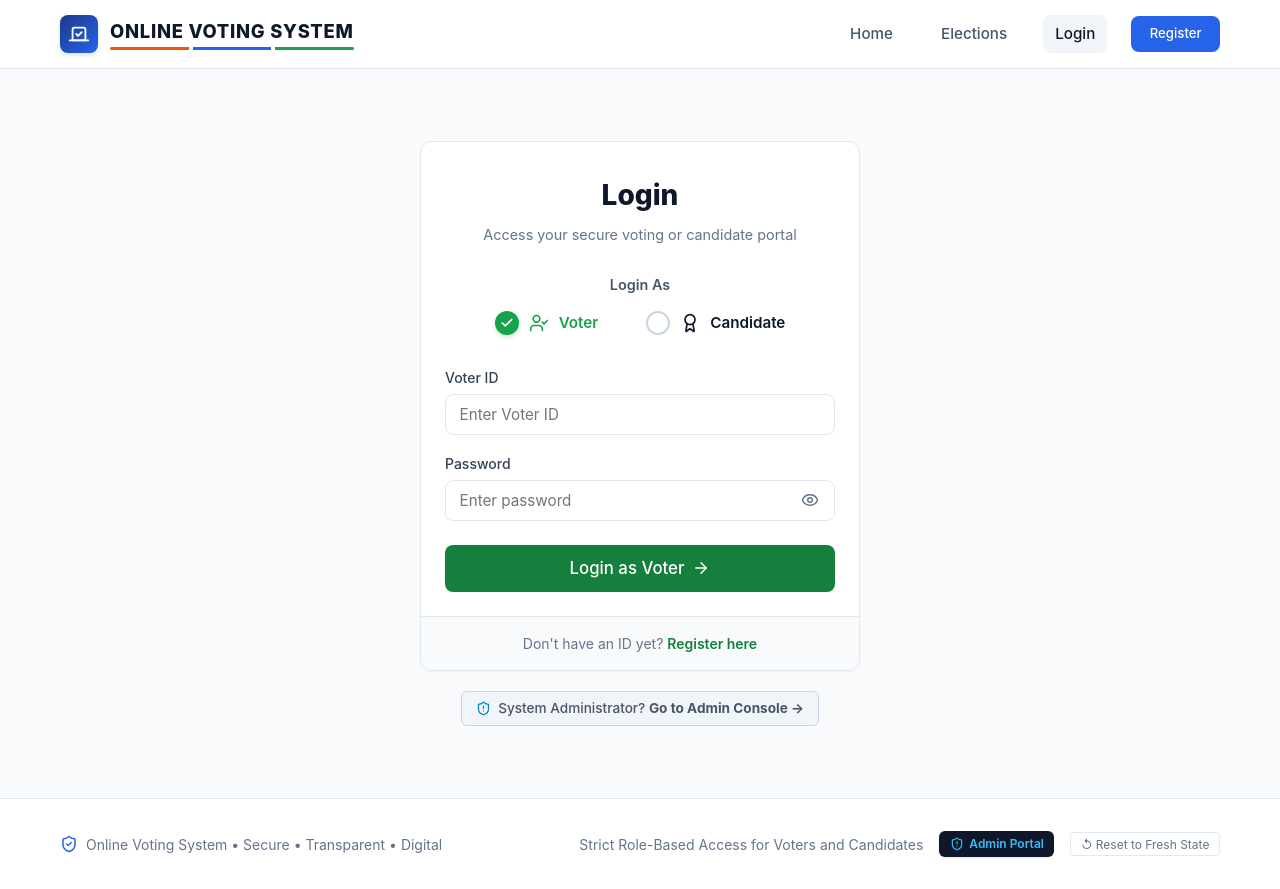
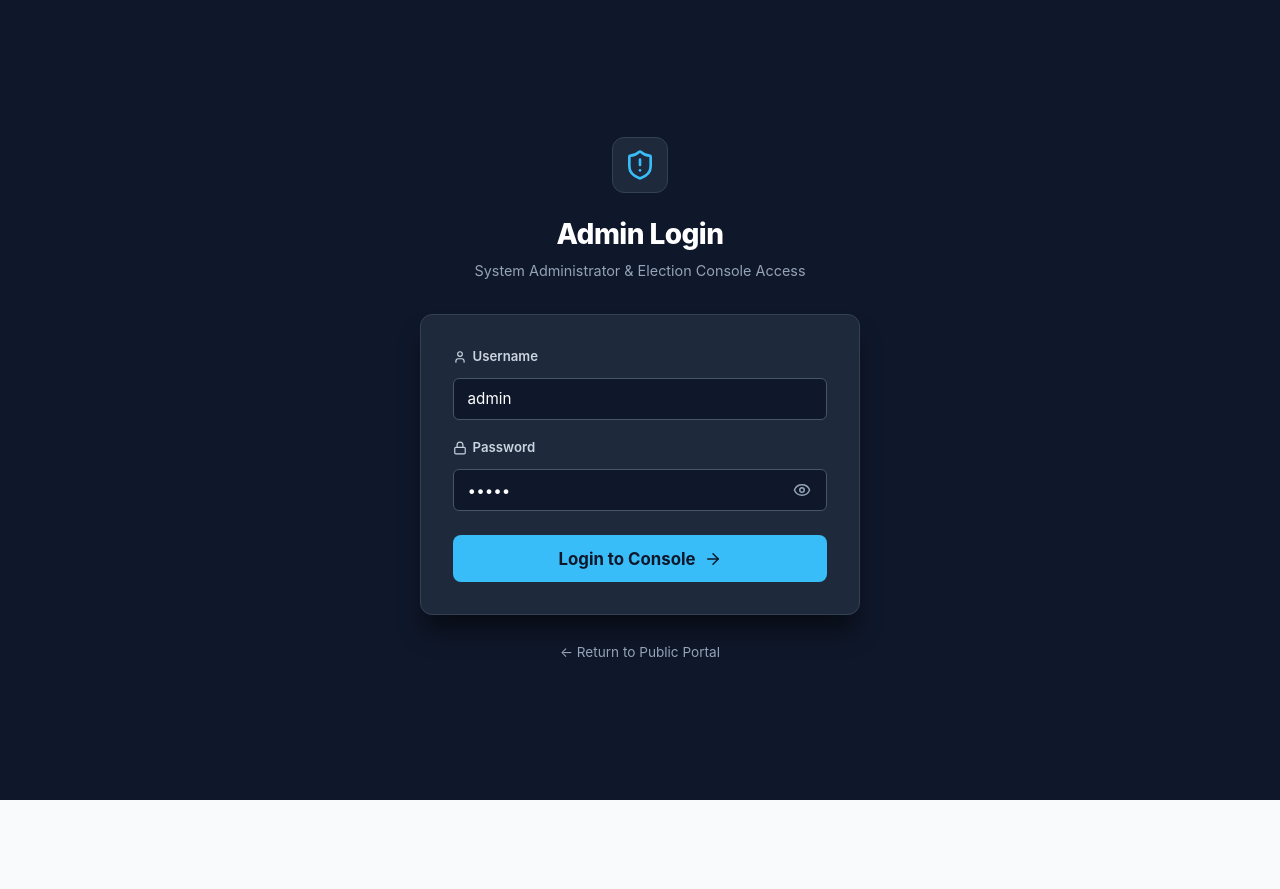
Before and after one commit to chintadavasudharini/OnlineVotingSystem, a React (Vite) app in the folder frontend/: page /admin in a window 1280 px wide. Before the commit this address led to /login. After the commit the page ends 800 px from the top, so only its background shows below. Built offline with nearby package versions, Linux system fonts and the light colour scheme; no server answers; sample sign-in values are in the browser's storage.

Commit message:
refactor(routes): dedicate /admin solely for admin login and remove others

```diff
--- a/frontend/src/App.tsx
+++ b/frontend/src/App.tsx
@@ -83,25 +83,26 @@ export const App: React.FC = () => {
           <Route path="results" element={<CandidateResults />} />
         </Route>
 
-        {/* Admin Public Route (Standalone Login) */}
-        <Route path="/admin-login" element={<AdminLogin />} />
+        {/* Admin Routes */}
+        <Route path="/admin">
+          {/* Admin Login at /admin */}
+          <Route index element={<AdminLogin />} />
 
-        {/* Admin Protected Routes */}
+          {/* Admin Protected Console */}
           <Route
-          path="/admin"
             element={
               <ProtectedRoute allowedRole="ADMIN">
                 <AdminLayout />
               </ProtectedRoute>
             }
           >
-          <Route index element={<Navigate to="/admin/dashboard" replace />} />
             <Route path="dashboard" element={<AdminDashboard />} />
             <Route path="voters" element={<ViewVoters />} />
             <Route path="candidates" element={<ViewCandidates />} />
             <Route path="elections" element={<AdminElections />} />
             <Route path="audit-logs" element={<AdminAuditLogs />} />
             <Route path="results" element={<AdminResults />} />
+          </Route>
         </Route>
 
         {/* Fallback */}
--- a/frontend/src/components/layouts/AdminLayout.tsx
+++ b/frontend/src/components/layouts/AdminLayout.tsx
@@ -21,7 +21,7 @@ export const AdminLayout: React.FC = () => {
 
   const handleLogout = () => {
     logout();
-    navigate('/admin-login');
+    navigate('/admin');
   };
 
   return (
--- a/frontend/src/components/layouts/PublicLayout.tsx
+++ b/frontend/src/components/layouts/PublicLayout.tsx
@@ -137,7 +137,7 @@ export const PublicLayout: React.FC = () => {
           <div style={{ display: 'flex', alignItems: 'center', gap: '1rem', flexWrap: 'wrap' }}>
             <span>Strict Role-Based Access for Voters and Candidates</span>
             <Link
-              to="/admin-login"
+              to="/admin"
               style={{
                 display: 'inline-flex',
                 alignItems: 'center',
--- a/frontend/src/components/routes/ProtectedRoute.tsx
+++ b/frontend/src/components/routes/ProtectedRoute.tsx
@@ -42,7 +42,7 @@ export const ProtectedRoute: React.FC<ProtectedRouteProps> = ({ children, allowe
 
   if (!isAuthenticated) {
     if (allowedRole === 'ADMIN') {
-      return <Navigate to="/admin-login" state={{ from: location }} replace />;
+      return <Navigate to="/admin" state={{ from: location }} replace />;
     }
     return <Navigate to="/login" state={{ from: location }} replace />;
   }
--- a/frontend/src/pages/public/LoginPage.tsx
+++ b/frontend/src/pages/public/LoginPage.tsx
@@ -271,7 +271,7 @@ export const LoginPage: React.FC = () => {
 
       <div style={{ textAlign: 'center', marginTop: '1.25rem' }}>
         <Link
-          to="/admin-login"
+          to="/admin"
           style={{
             display: 'inline-flex',
             alignItems: 'center',
```
Lines whose indentation alone changed are shown as unchanged.
